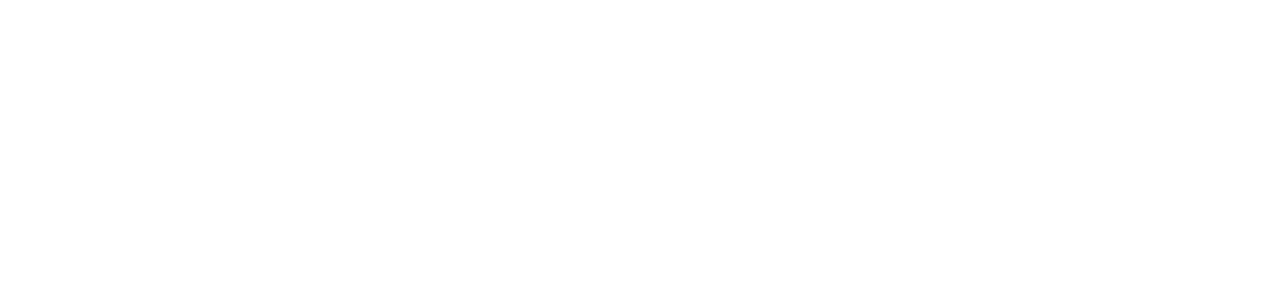
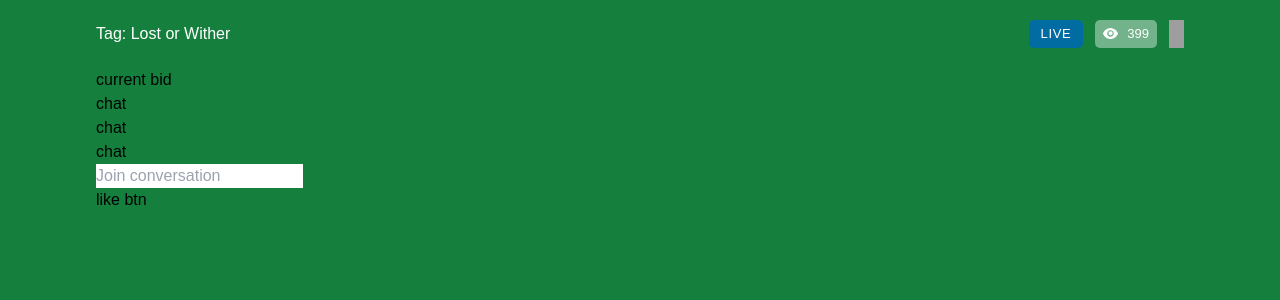
Before and after one commit to eniiku/Artsy, a React (Vite) app: page /auctions/live/1 in a window 1280 px wide. Before the commit this address had no page. Shown: the top 300 px of the page. Built offline with nearby package versions, Linux system fonts and the light colour scheme; grey boxes are pictures that could not be loaded; a web font is replaced by a local one.

Commit message:
feat(LiveAuctionPage): create header section for page

```diff
--- a/src/App.tsx
+++ b/src/App.tsx
@@ -1,7 +1,12 @@
 import { Route, Routes } from 'react-router-dom';
 
 import { Navbar } from './components/layout';
-import { HomePage, MarketItemDetails, MarketPage } from './views';
+import {
+  HomePage,
+  LiveAuctionPage,
+  MarketItemDetails,
+  MarketPage,
+} from './views';
 import AuctionPage from './views/Auction/AuctionPage/AuctionPage';
 
 const App = () => {
@@ -14,6 +19,7 @@
         <Route path='auctions' element={<AuctionPage />} />
         <Route path='drops' element={<div>drops</div>} />
       </Route>
+      <Route path='auctions/live/:id' element={<LiveAuctionPage />} />
     </Routes>
   );
 };
--- /dev/null
+++ b/src/views/Auction/LiveAuctionPage/LiveAuctionPage.tsx
@@ -0,0 +1,57 @@
+import { useParams } from 'react-router-dom';
+
+import styles from '@/styles';
+import viewsIcon from '@/assets/icons/auction/icon-views.svg';
+import closeIcon from '@/assets/icons/navigation/icon-close.svg';
+
+const LiveAuctionPage = () => {
+  const { id } = useParams();
+
+  return (
+    <div className={`h-screen bg-green-700 font-satoshi ${styles.xPadding}`}>
+      {/* Header section */}
+
+      <div className='flex justify-between font-medium py-5 text-white items-center'>
+        <h3 className='text-white'>Tag: Lost or Wither</h3>
+
+        <div className='flex gap-3 text-[13px]'>
+          <div className='bg-[#006CA2] uppercase py-1 px-3 rounded-[5px] tracking-wider'>
+            live
+          </div>
+
+          <div className='bg-white bg-opacity-40 py-1 px-2 rounded-[5px] flex items-center gap-[9px] '>
+            <img src={viewsIcon} role='presentation' className='w-[15px]' />
+            <span>399</span>
+          </div>
+
+          <img src={closeIcon} role='presentation' className='w-[15px]' />
+        </div>
+      </div>
+
+      <div>current bid</div>
+
+      <div>
+        <ul>
+          <li>chat</li>
+          <li>chat</li>
+          <li>chat</li>
+        </ul>
+
+        <div>
+          <form>
+            <input
+              type='text'
+              name='convo'
+              id=''
+              placeholder='Join conversation'
+            />
+          </form>
+
+          <div>like btn</div>
+        </div>
+      </div>
+    </div>
+  );
+};
+
+export default LiveAuctionPage;
--- a/src/views/index.ts
+++ b/src/views/index.ts
@@ -1,5 +1,6 @@
 import HomePage from './Home/HomePage/HomePage';
 import MarketPage from './Marketplace/MarketPage/MarketPage';
 import MarketItemDetails from './Marketplace/MarketItemDetails/MarketItemDetails';
+import LiveAuctionPage from './Auction/LiveAuctionPage/LiveAuctionPage';
 
-export { HomePage, MarketPage, MarketItemDetails };
+export { HomePage, MarketPage, MarketItemDetails, LiveAuctionPage };
```
